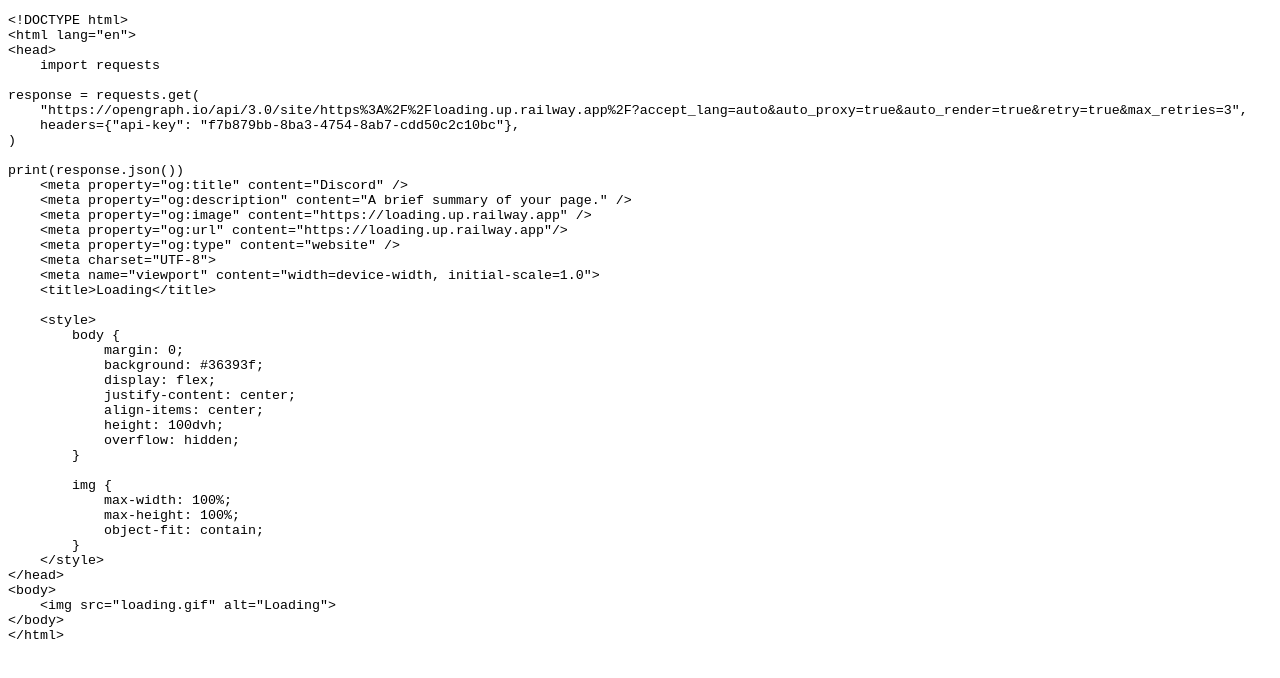
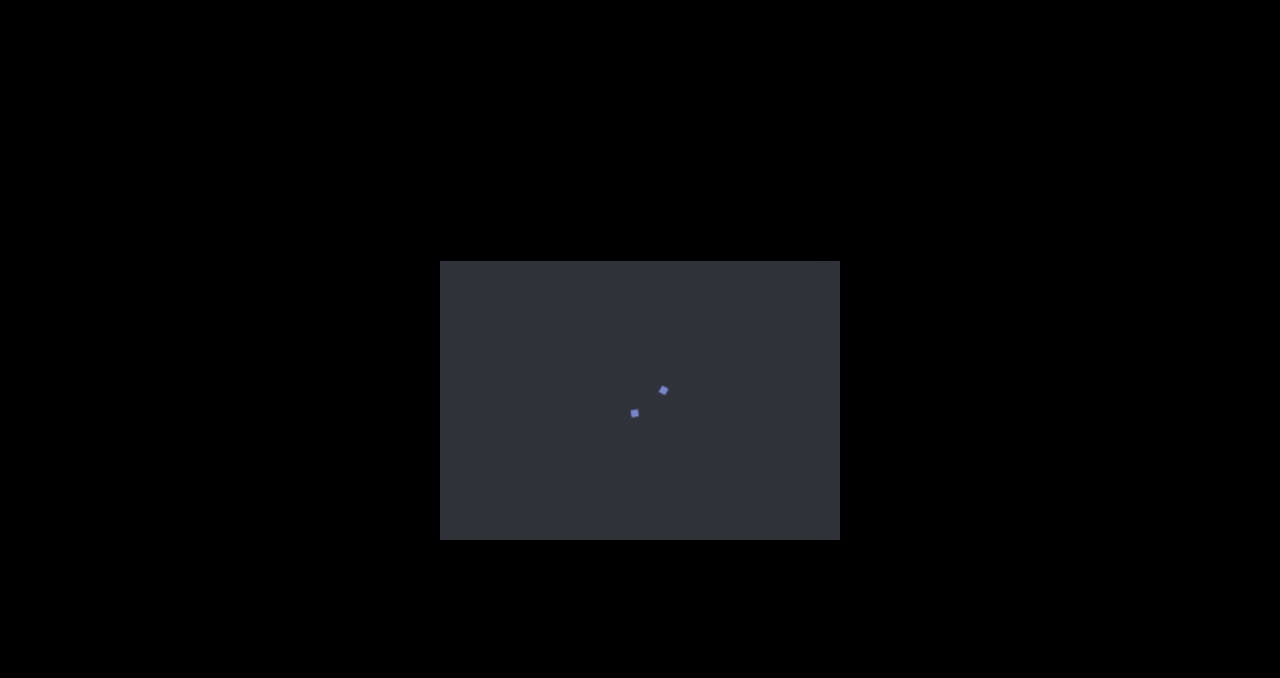
Before and after one commit to jacobswevans-png/loading, a plain HTML site: page public/index.html in a window 1280 px wide. Drawn offline with Linux system fonts and the light colour scheme.

Commit message:
Update index.html

```diff
--- a/public/index.html
+++ b/public/index.html
@@ -1,61 +1,26 @@
 <!DOCTYPE html>
-<html>
+<html lang="en">
 <head>
-	<meta http-equiv="content-type" content="text/html; charset=utf-8"/>
-	<title></title>
-	<meta name="generator" content="LibreOffice 26.2.5.1 (Linux)"/>
-	<meta name="created" content="00:00:00"/>
-	<meta name="changed" content="00:00:00"/>
-	<style type="text/css">
-		@page { size: 8.27in 11.69in; margin: 0.79in }
-		p { margin-bottom: 0.1in; line-height: 115%; background: transparent }
-		pre { background: transparent }
-		pre.western { font-family: "Liberation Mono", monospace; font-size: 10pt }
-		pre.cjk { font-family: "NSimSun", monospace; font-size: 10pt }
-		pre.ctl { font-family: "Liberation Mono", monospace; font-size: 10pt }
-	</style>
-</head>
-<body lang="en-US" link="#000080" vlink="#800000" dir="ltr"><pre class="western">&lt;!DOCTYPE html&gt;
-&lt;html lang=&quot;en&quot;&gt;
-&lt;head&gt;
-    import requests
-
-response = requests.get(
-    &quot;https://opengraph.io/api/3.0/site/https%3A%2F%2Floading.up.railway.app%2F?accept_lang=auto&amp;auto_proxy=true&amp;auto_render=true&amp;retry=true&amp;max_retries=3&quot;,
-    headers={&quot;api-key&quot;: &quot;f7b879bb-8ba3-4754-8ab7-cdd50c2c10bc&quot;},
-)
-
-print(response.json())
-    &lt;meta property=&quot;og:title&quot; content=&quot;Discord&quot; /&gt;
-    &lt;meta property=&quot;og:description&quot; content=&quot;A brief summary of your page.&quot; /&gt;
-    &lt;meta property=&quot;og:image&quot; content=&quot;https://loading.up.railway.app&quot; /&gt;
-    &lt;meta property=&quot;og:url&quot; content=&quot;https://loading.up.railway.app&quot;/&gt;
-    &lt;meta property=&quot;og:type&quot; content=&quot;website&quot; /&gt;
-    &lt;meta charset=&quot;UTF-8&quot;&gt;
-    &lt;meta name=&quot;viewport&quot; content=&quot;width=device-width, initial-scale=1.0&quot;&gt;
-    &lt;title&gt;Loading&lt;/title&gt;
-
-    &lt;style&gt;
+    <meta charset="UTF-8">
+    <meta name="viewport" content="width=device-width, initial-scale=1.0">
+    <title>Loading...</title>
+    <style>
         body {
             margin: 0;
-            background: #36393f;
+            background: #000000;
             display: flex;
             justify-content: center;
             align-items: center;
-            height: 100dvh;
-            overflow: hidden;
+            height: 100vh;
         }
 
         img {
             max-width: 100%;
-            max-height: 100%;
-            object-fit: contain;
+            max-height: 100vh;
         }
-    &lt;/style&gt;
-&lt;/head&gt;
-&lt;body&gt;
-    &lt;img src=&quot;loading.gif&quot; alt=&quot;Loading&quot;&gt;
-&lt;/body&gt;
-&lt;/html&gt;</pre>
+    </style>
+</head>
+<body>
+    <img src="./loading.gif" alt="Loading...">
 </body>
 </html>
```
